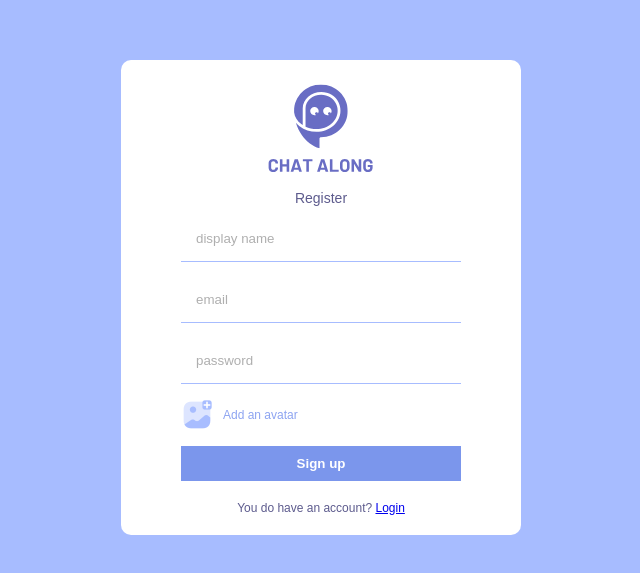
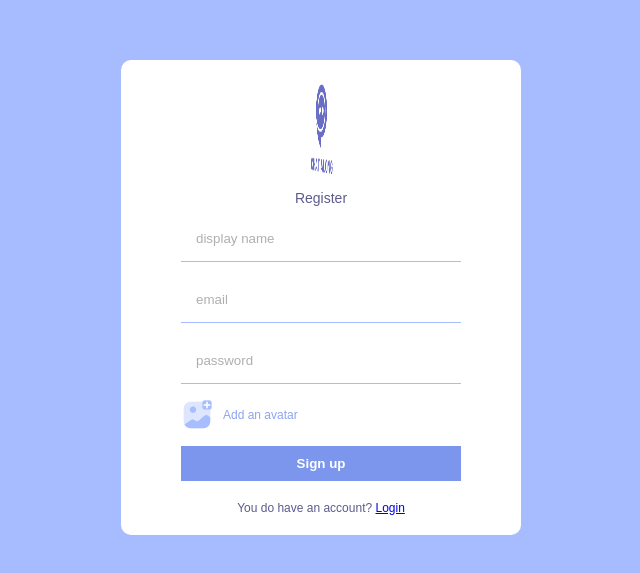
Before and after one commit to ahmadsohail404/chat-app, a React (Create React App) app: page /register in a window 1280 px wide. Shown: the part 103-676 px from the top of the page, without its empty margins (319-959 px from the left). Built offline with nearby package versions, Linux system fonts and the light colour scheme; no server answers.

Commit message:
rotating logo

```diff
--- a/src/components/Navbar.jsx
+++ b/src/components/Navbar.jsx
@@ -2,14 +2,14 @@ import React, { useContext } from 'react'
 import { signOut } from "firebase/auth"
 import { auth } from '../firebase'
 import { AuthContext } from '../context/AuthContext'
-import chatAlong from "../img/chatAlong.svg"
+import chatAlongGrey from "../img/chatAlongGrey.svg"
 
 const Navbar = () => {
   const { currentUser } = useContext(AuthContext)
 
   return (
     <div className='navbar'>
-      <img className="logo" height={60} src={chatAlong} alt="logo"></img>
+      <img className="logo" height={60} src={chatAlongGrey} alt="logo"></img>
       <div className="user">
         <img src={currentUser.photoURL} alt="" />
         <span>{currentUser.displayName}</span>
--- a/src/style.scss
+++ b/src/style.scss
@@ -39,6 +39,16 @@
         color: #5d5b8d;
         font-weight: bold;
         font-size: 24px;
+        transform-style: preserve-3d;
+        animation: animate 7s linear infinite;
+        @keyframes animate {
+          0% {
+            transform: perspective(1000px) rotateY(0deg);
+          }
+          100% {
+            transform: perspective(1000px) rotateY(360deg);
+          }
+        }
       }
 
       .title {
```
